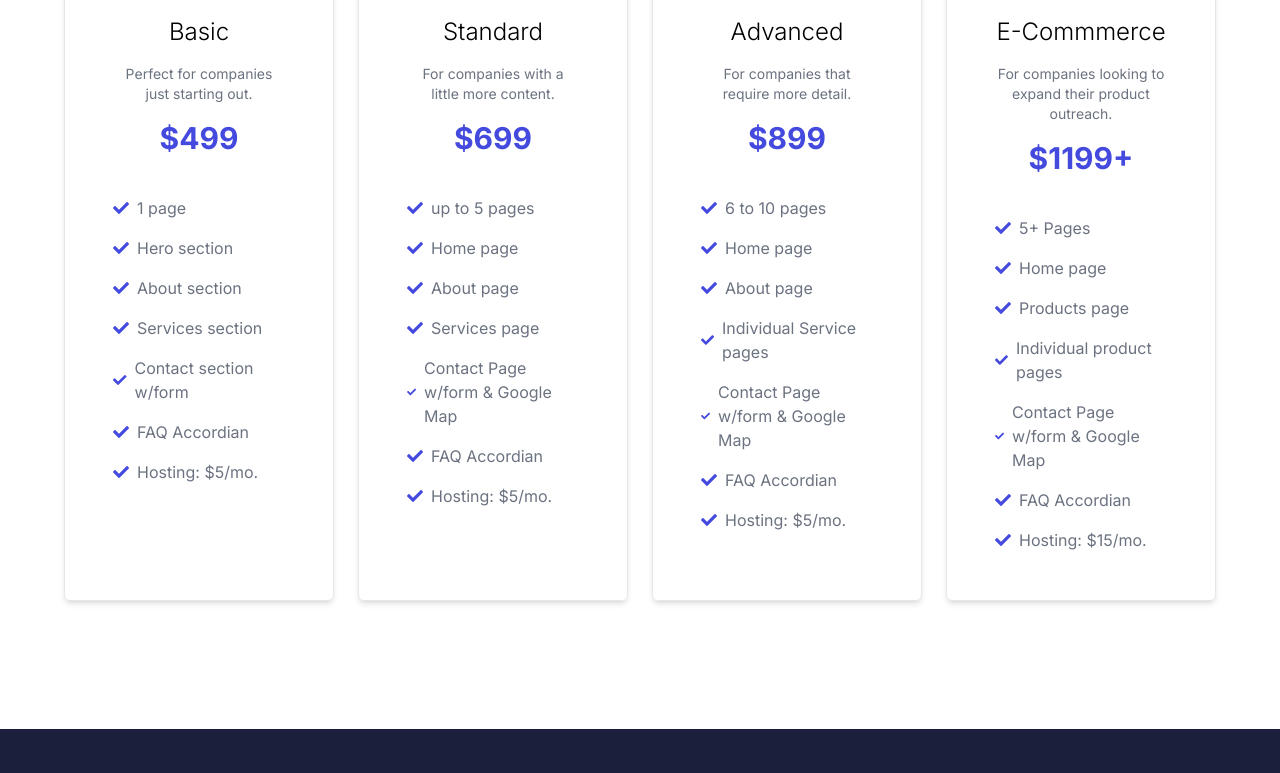
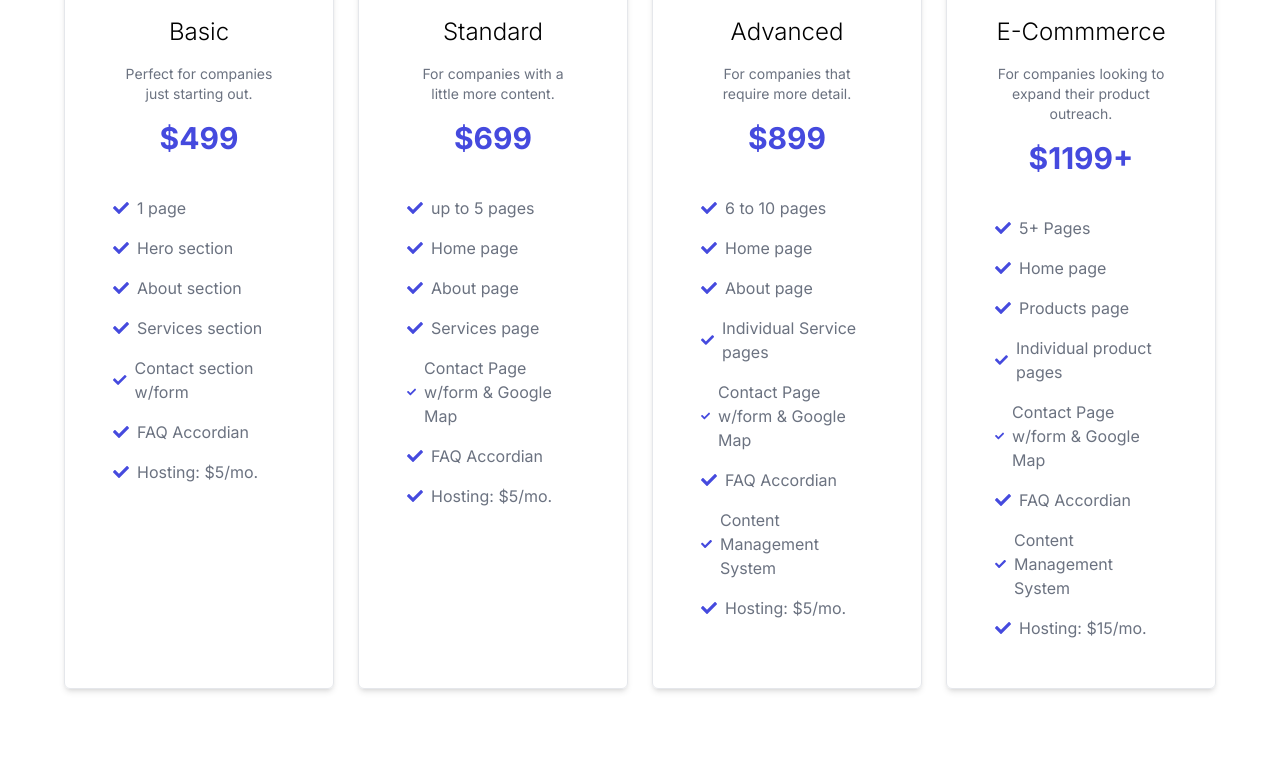
Before and after one commit to artsycoder533/ten23, a Next.js app: page / in a window 1280 px wide. Shown: the part 1793-2566 px from the top of the page. Built offline with nearby package versions, Linux system fonts and the light colour scheme.

Commit message:
chore: update pricing details

```diff
--- a/app/components/Footer.tsx
+++ b/app/components/Footer.tsx
@@ -124,6 +124,7 @@ const Footer = (props: Props) => {
             <FaEnvelope />
             service@ten23.agency
           </Link>
+
           <div className="flex space-x-4 mt-6 lg:mt-auto">
             <Link href="" rel="noopener noreferrer" aria-label="Instagram">
               <FaInstagram className="text-3xl hover:text-highlight" />
--- a/app/components/PricingSection.tsx
+++ b/app/components/PricingSection.tsx
@@ -44,6 +44,7 @@ const PricingSection = () => {
         "Individual Service pages",
         "Contact Page w/form & Google Map",
         "FAQ Accordian",
+        "Content Management System"
       ],
       purpose: "For companies that require more detail.",
     },
@@ -58,6 +59,7 @@ const PricingSection = () => {
         "Individual product pages",
         "Contact Page w/form & Google Map",
         "FAQ Accordian",
+        "Content Management System"
       ],
       purpose: "For companies looking to expand their product outreach.",
     },
```
